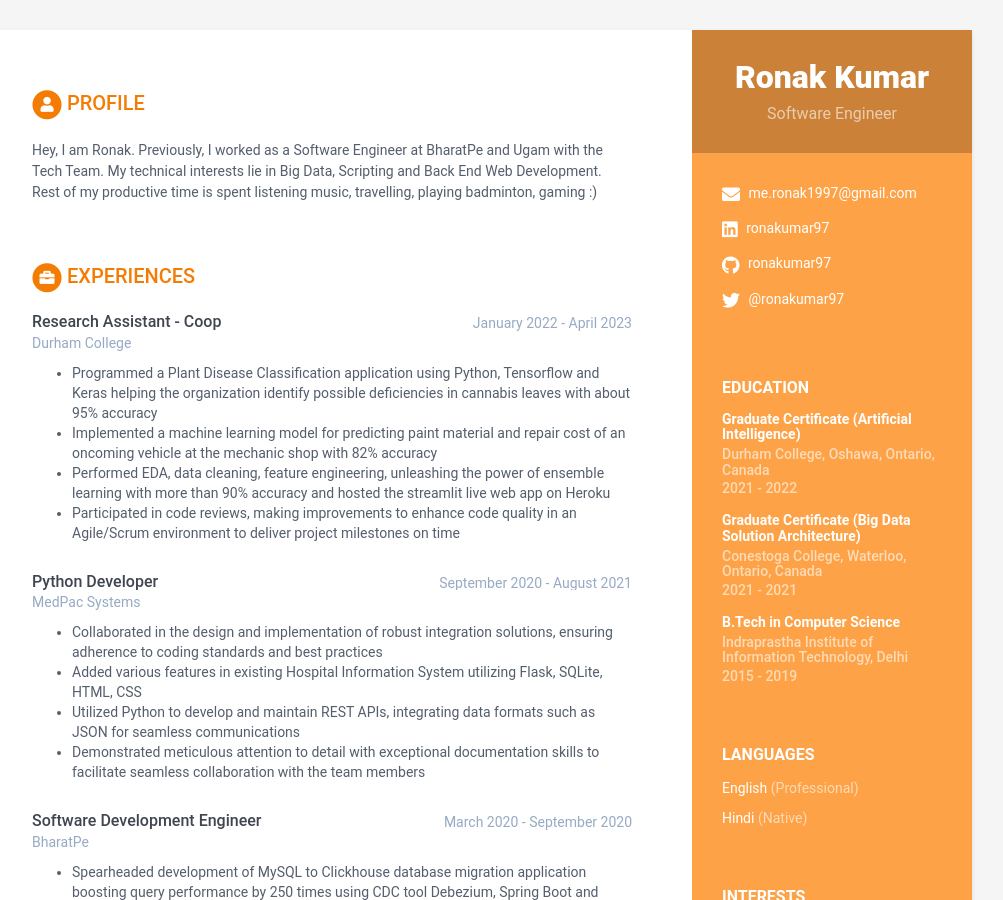
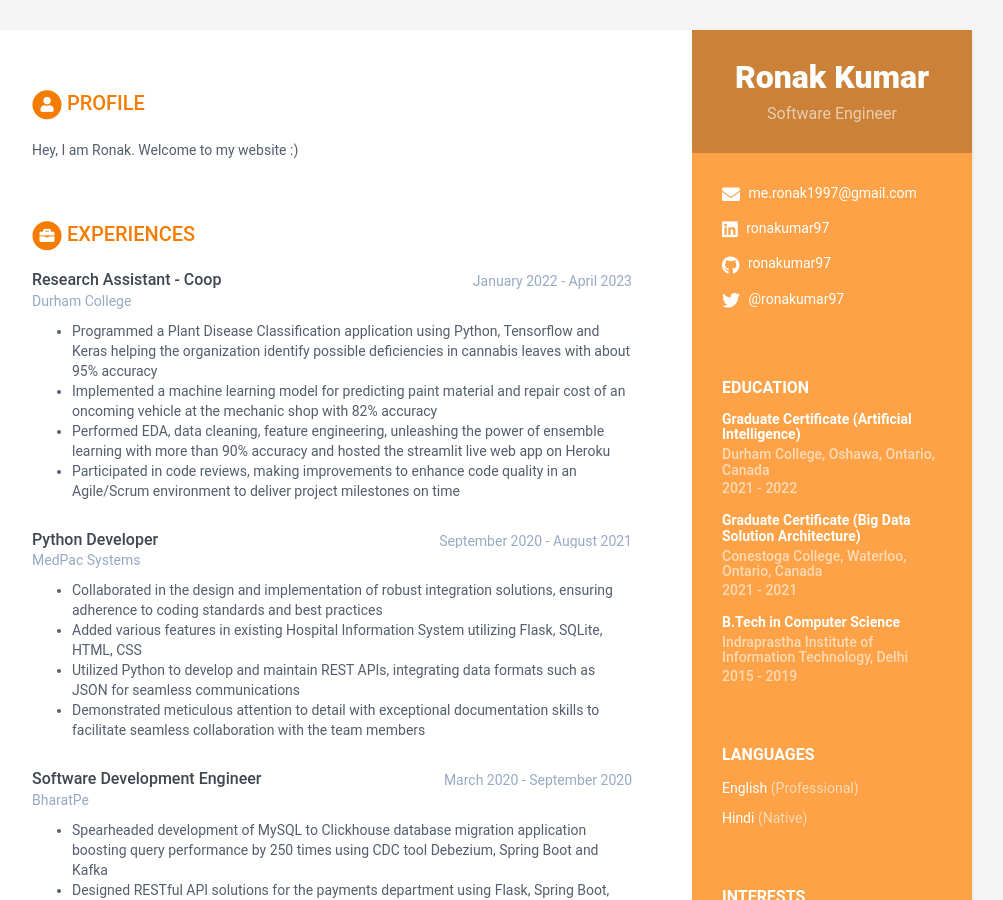
Before and after one commit to ronakumar97/ronakumar97.github.io, a Jekyll site: the page built from index.html, in a window 1280 px wide and 900 px high. Shown: the whole window, without its empty margins (168-1171 px from the left). Built offline with Jekyll 4.4.1, drawn with Linux system fonts in a browser that asks for light colours.

Commit message:
Update data.yml

```diff
--- a/_data/data.yml
+++ b/_data/data.yml
@@ -33,9 +33,7 @@ sidebar:
 career-profile:
     title: Profile
     summary: |
-      Hey, I am Ronak. Previously, I worked as a Software Engineer at BharatPe and Ugam with the Tech Team.
-      My technical interests lie in Big Data, Scripting and Back End Web Development.
-      Rest of my productive time is spent listening music, travelling, playing badminton, gaming :)
+      Hey, I am Ronak. Welcome to my website :)
 
 education:
     - degree: Graduate Certificate (Artificial Intelligence)
```
